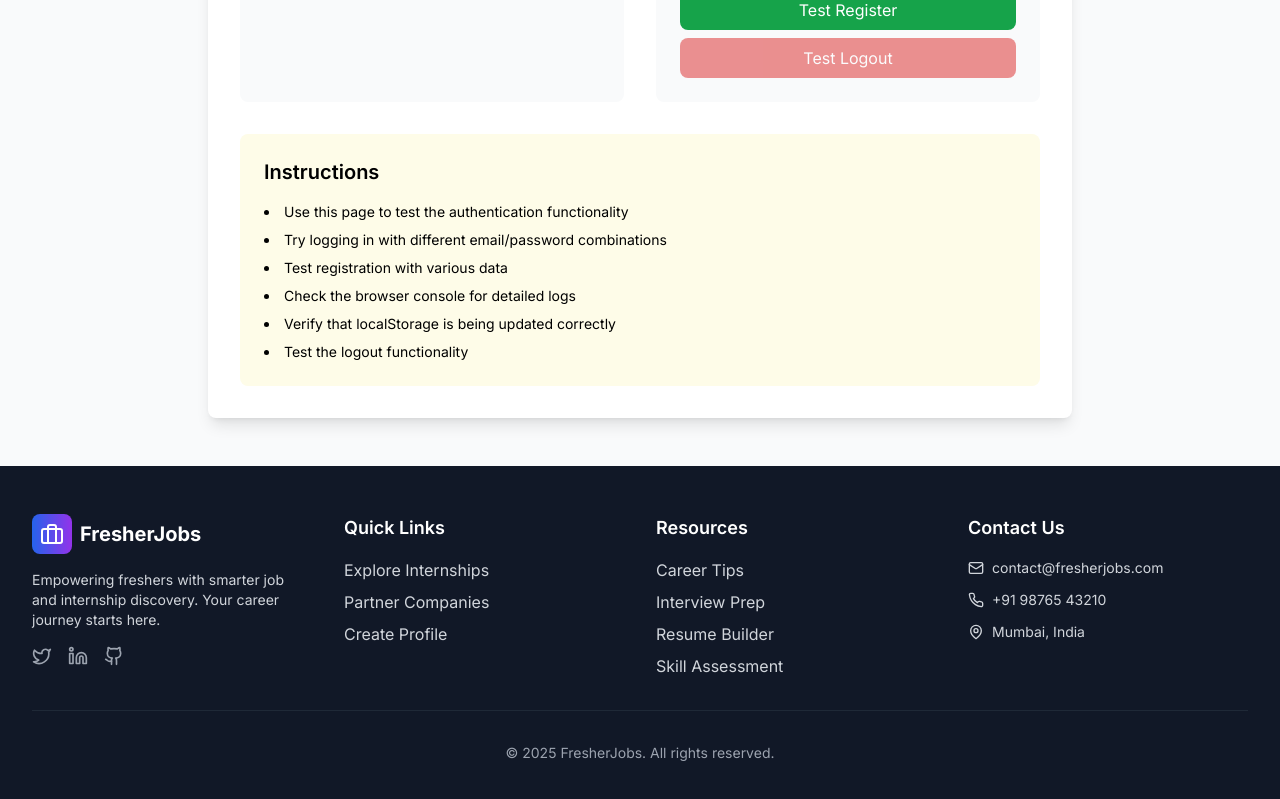
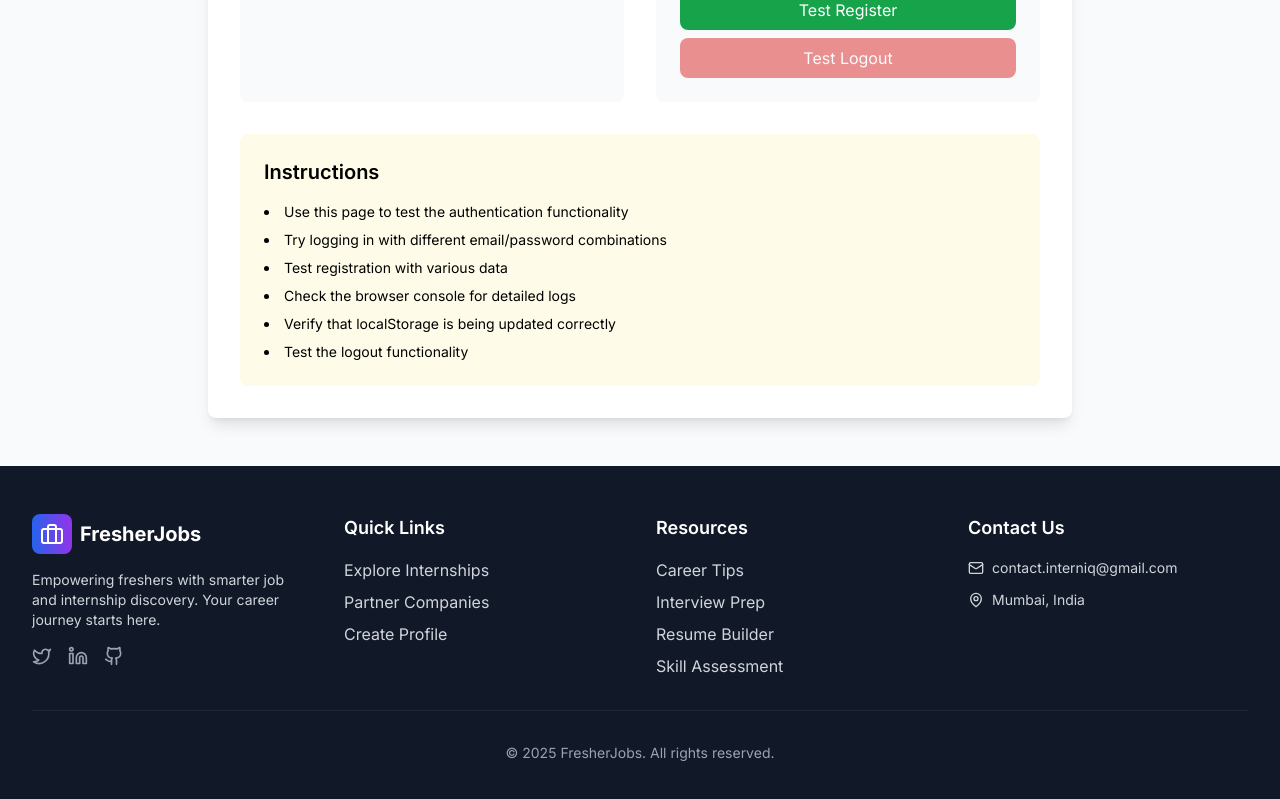
Before and after one commit to ansarihumeradev/InternIQ-v2, a React (Vite) app: page /test-auth in a window 1280 px wide. Shown: the part 503-1302 px from the top of the page. Built offline with nearby package versions, Linux system fonts and the light colour scheme; no server answers.

Commit message:
Update footer contact information

```diff
--- a/src/components/Footer.tsx
+++ b/src/components/Footer.tsx
@@ -1,6 +1,6 @@
 import React from 'react';
 import { Link } from 'react-router-dom';
-import { Briefcase, Mail, Phone, MapPin, Twitter, Linkedin, Github } from 'lucide-react';
+import { Briefcase, Mail, MapPin, Twitter, Linkedin, Github } from 'lucide-react';
 
 const Footer: React.FC = () => {
   return (
@@ -73,11 +73,7 @@ const Footer: React.FC = () => {
             <div className="space-y-3">
               <div className="flex items-center space-x-2 text-gray-300">
                 <Mail className="h-4 w-4" />
-                <span className="text-sm">contact@fresherjobs.com</span>
-              </div>
-              <div className="flex items-center space-x-2 text-gray-300">
-                <Phone className="h-4 w-4" />
-                <span className="text-sm">+91 98765 43210</span>
+                <span className="text-sm">contact.interniq@gmail.com</span>
               </div>
               <div className="flex items-center space-x-2 text-gray-300">
                 <MapPin className="h-4 w-4" />
```
